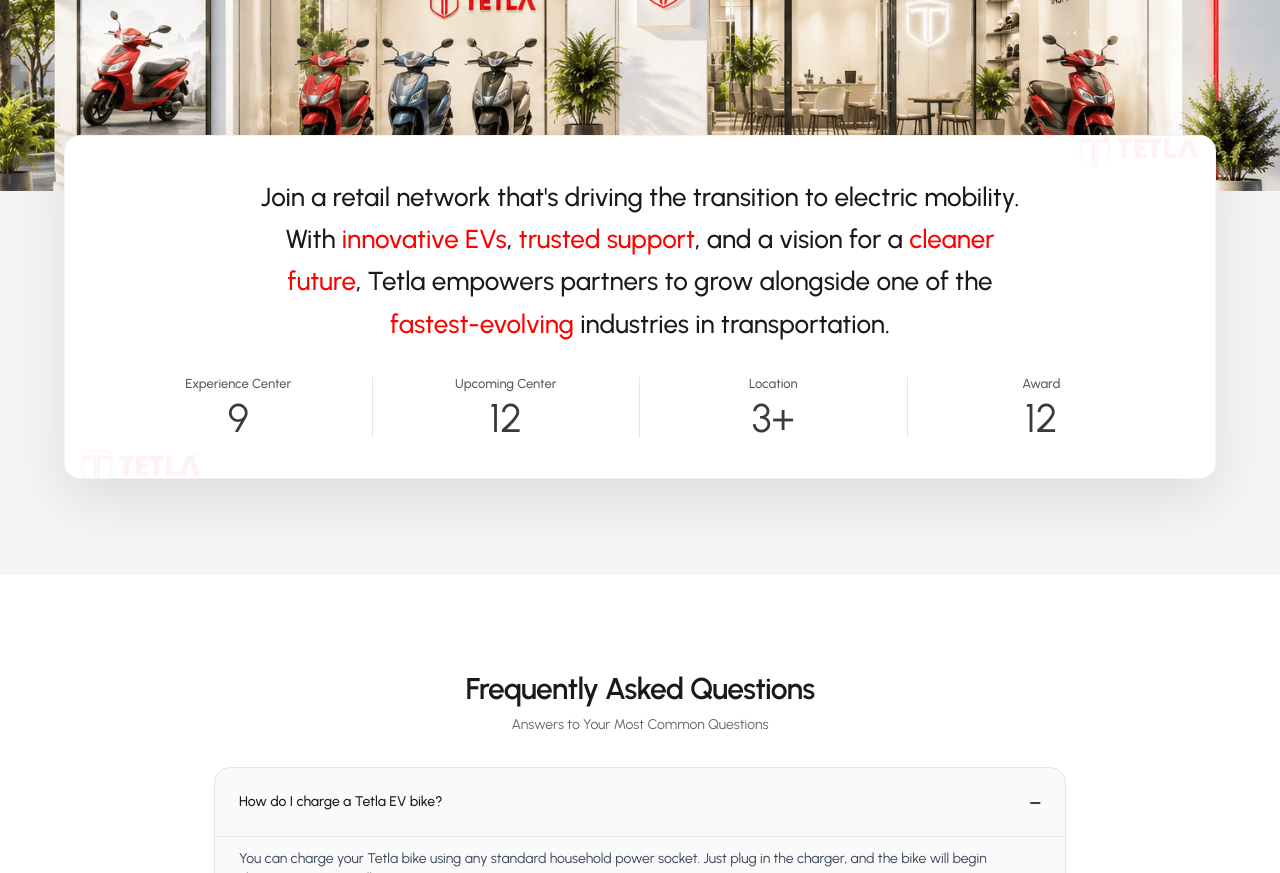
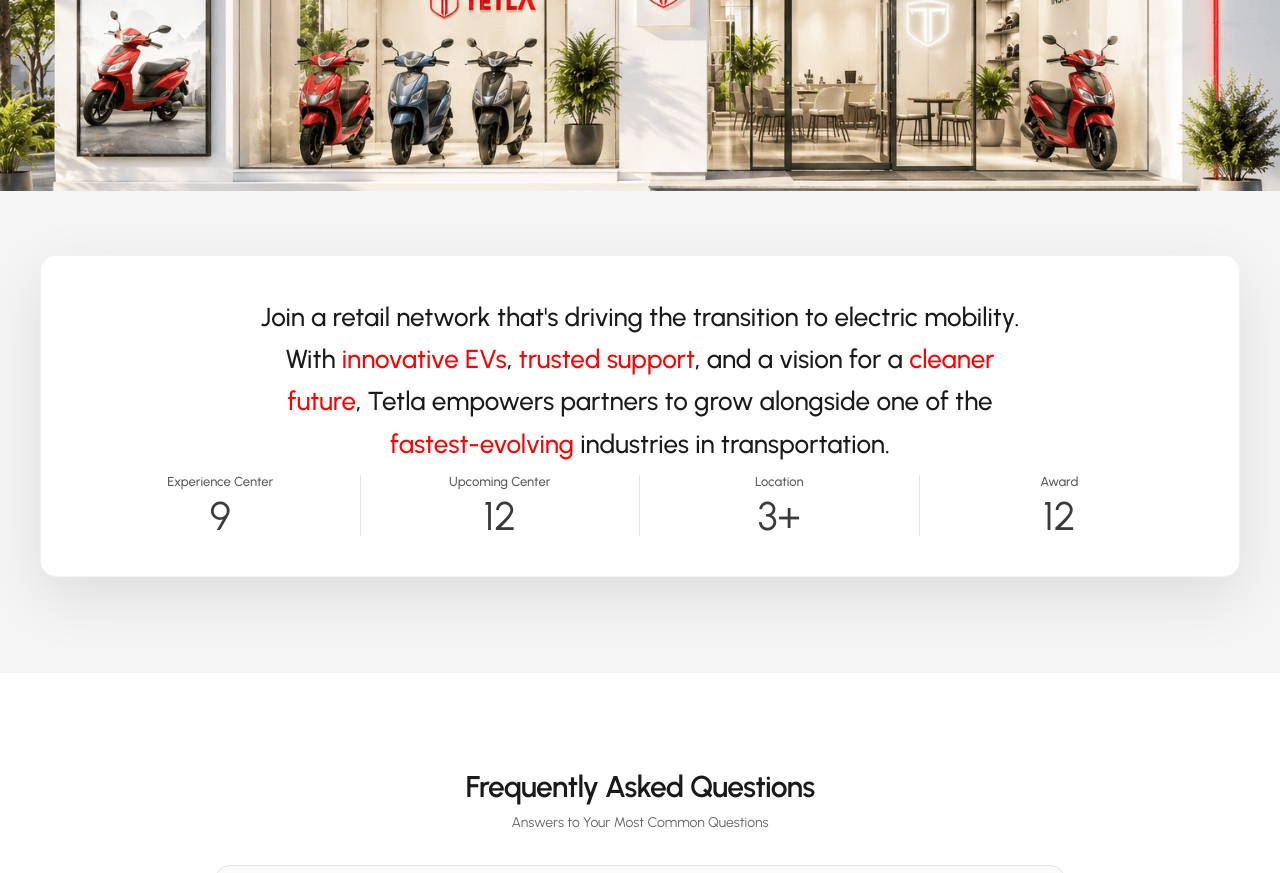
Before and after one commit to Chandan-pullanikatt/tetla-motors, a Next.js app: page /retail-partner in a window 1280 px wide. Shown: the part 540-1413 px from the top of the page. Built offline with nearby package versions, Linux system fonts and the light colour scheme.

Commit message:
policyandterms1

```diff
--- a/app/products/[slug]/page.tsx
+++ b/app/products/[slug]/page.tsx
@@ -66,7 +66,7 @@ export default async function ProductPage({
           <div className="relative mt-16 md:mt-[100px] rounded-2xl bg-white shadow-[0_20px_60px_rgba(0,0,0,0.10)] border border-black/5 p-6 sm:p-8 md:p-10 overflow-hidden">
             {/* Faint logo watermarks — top-right & bottom-left corners (Figma: opacity 5%) */}
             <Image
-              src="/logoproduct.png"
+              src="/logocutted.png"
               alt=""
               width={148}
               height={191}
@@ -74,7 +74,7 @@ export default async function ProductPage({
               className="pointer-events-none select-none absolute -top-2 right-4 w-[90px] md:w-[148px] h-auto opacity-[0.05]"
             />
             <Image
-              src="/logoproduct.png"
+              src="/logocutted.png"
               alt=""
               width={148}
               height={191}
--- a/app/retail-partner/page.tsx
+++ b/app/retail-partner/page.tsx
@@ -86,12 +86,12 @@ export default function RetailPartnerPage() {
       </section>
 
       {/* ── INTRO CARD + STATS ───────────────────────────────────────────── */}
-      <section className="pb-16 md:pb-24">
-        <div className="mx-auto max-w-[1200px] px-5 sm:px-6">
-          <div className="relative -mt-10 overflow-hidden rounded-2xl border border-black/5 bg-white p-6 shadow-[0_20px_60px_rgba(0,0,0,0.10)] md:-mt-14 md:p-10">
+      <section className="pt-10 md:pt-16 pb-16 md:pb-24">
+        <div className="mx-auto max-w-[1440px] px-5 sm:px-8 lg:px-10">
+          <div className="relative overflow-hidden rounded-2xl border border-black/5 bg-white p-6 shadow-[0_20px_60px_rgba(0,0,0,0.10)] md:p-10">
             {/* Faint logo watermarks */}
             <Image
-              src="/logoproduct.png"
+              src="/logocutted.png"
               alt=""
               width={148}
               height={191}
@@ -99,7 +99,7 @@ export default function RetailPartnerPage() {
               className="pointer-events-none absolute -top-2 right-4 h-auto w-[80px] select-none opacity-[0.05] md:w-[120px]"
             />
             <Image
-              src="/logoproduct.png"
+              src="/logocutted.png"
               alt=""
               width={148}
               height={191}
@@ -117,7 +117,7 @@ export default function RetailPartnerPage() {
             </p>
 
             {/* Stat strip */}
-            <div className="relative z-10 mt-8 grid grid-cols-2 gap-y-8 sm:grid-cols-4 md:divide-x md:divide-black/10">
+            <div className="relative z-10 mt-6 md:mt-2.5 grid grid-cols-2 gap-y-8 sm:grid-cols-4 md:divide-x md:divide-black/10">
               {stats.map((s) => (
                 <div key={s.label} className="text-center md:px-4">
                   <p className="mb-2 text-[13px] font-medium leading-none text-[#5A5A5A]">{s.label}</p>
```
Also changed, not shown: public/logocutted.png (added).
